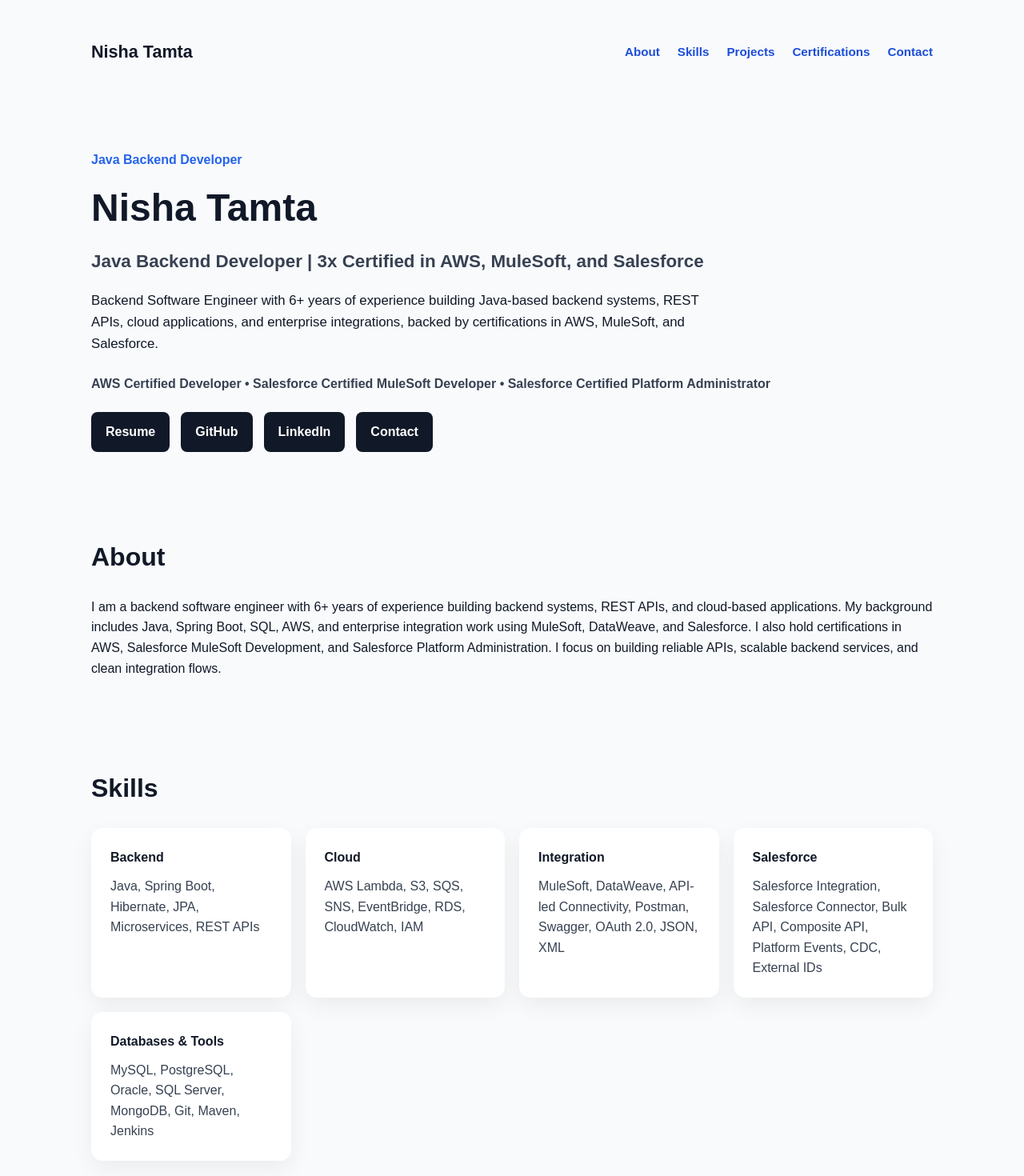
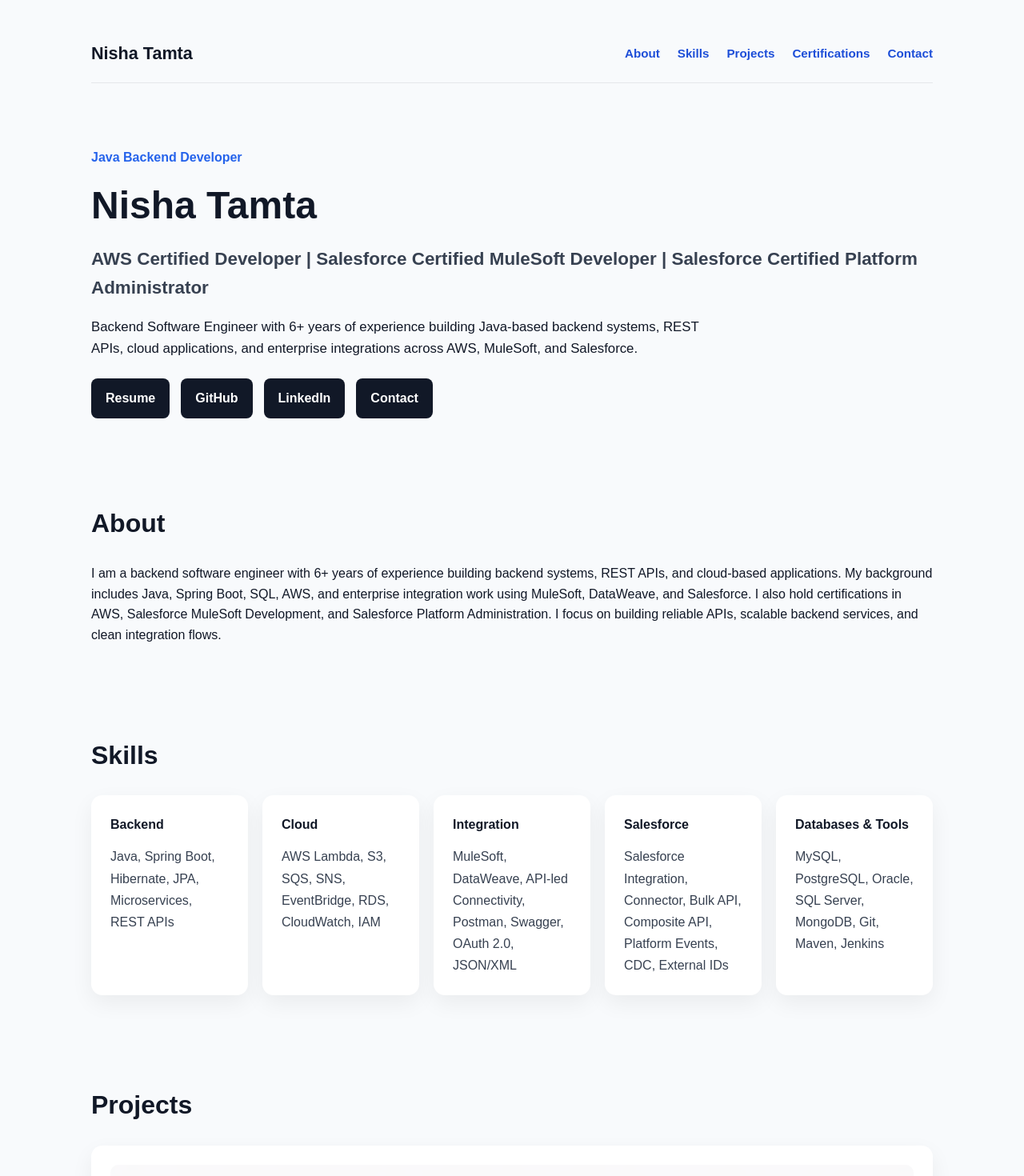
Before and after one commit to nisha-tamta/nisha-portfolio, a React (Vite) app: page / in a window 1280 px wide. Shown: the top 1470 px of the page at 80% size. Built offline with nearby package versions, Linux system fonts and the light colour scheme.

Commit message:
Refine navbar, spacing, and skills layout

```diff
--- a/src/App.jsx
+++ b/src/App.jsx
@@ -17,15 +17,10 @@
       <section className="hero">
         <p className="tag">Java Backend Developer</p>
         <h1>Nisha Tamta</h1>
-        {/* <h2>AWS Certified Developer | Salesforce Certified MuleSoft Developer | Salesforce Certified Platform Administrator</h2> */}
-        <h2>Java Backend Developer | 3x Certified in AWS, MuleSoft, and Salesforce</h2>
+        <h2>AWS Certified Developer | Salesforce Certified MuleSoft Developer | Salesforce Certified Platform Administrator</h2>
         <p className="hero-text">
           Backend Software Engineer with 6+ years of experience building Java-based backend systems,
-          REST APIs, cloud applications, and enterprise integrations, backed by certifications in AWS,
-          MuleSoft, and Salesforce.
-        </p>
-        <p className="cert-summary">
-          AWS Certified Developer • Salesforce Certified MuleSoft Developer • Salesforce Certified Platform Administrator
+          REST APIs, cloud applications, and enterprise integrations across AWS, MuleSoft, and Salesforce.
         </p>
         <div className="hero-buttons">
           <a href="/resume.pdf" target="_blank" rel="noreferrer">Resume</a>
@@ -49,7 +44,7 @@
 
       <section id="skills" className="section">
         <h3>Skills</h3>
-        <div className="grid">
+        <div className="skills-grid">
           <div className="card">
             <h4>Backend</h4>
             <p>Java, Spring Boot, Hibernate, JPA, Microservices, REST APIs</p>
@@ -62,12 +57,12 @@
 
           <div className="card">
             <h4>Integration</h4>
-            <p>MuleSoft, DataWeave, API-led Connectivity, Postman, Swagger, OAuth 2.0, JSON, XML</p>
+            <p>MuleSoft, DataWeave, API-led Connectivity, Postman, Swagger, OAuth 2.0, JSON/XML</p>
           </div>
 
           <div className="card">
             <h4>Salesforce</h4>
-            <p>Salesforce Integration, Salesforce Connector, Bulk API, Composite API, Platform Events, CDC, External IDs</p>
+            <p>Salesforce Integration, Connector, Bulk API, Composite API, Platform Events, CDC, External IDs</p>
           </div>
 
           <div className="card">
--- a/src/index.css
+++ b/src/index.css
@@ -19,16 +19,29 @@
 .site {
   max-width: 1100px;
   margin: 0 auto;
-  padding: 24px;
+  padding: 32px 24px 24px;
 }
 
 .navbar {
+  position: sticky;
+  top: 0;
+  z-index: 1000;
   display: flex;
   justify-content: space-between;
   align-items: center;
-  padding: 24px 0;
+  padding: 18px 0;
   flex-wrap: wrap;
   gap: 16px;
+  background: #f8fafc;
+  border-bottom: 1px solid #e5e7eb;
+}
+
+html {
+  scroll-behavior: smooth;
+}
+
+section {
+  scroll-margin-top: 90px;
 }
 
 .navbar nav {
@@ -90,10 +103,42 @@
   font-weight: 600;
 }
 
-.cert-summary {
-  margin-bottom: 22px;
+.skills-grid {
+  display: grid;
+  grid-template-columns: repeat(5, minmax(0, 1fr));
+  gap: 18px;
+  align-items: stretch;
+}
+
+.skills-grid .card {
+  min-height: 210px;
+}
+
+.skills-grid .card h4 {
+  margin-bottom: 14px;
+}
+
+.skills-grid .card p {
   color: #374151;
-  font-weight: 600;
+  line-height: 1.7;
+}
+
+@media (max-width: 1100px) {
+  .skills-grid {
+    grid-template-columns: repeat(3, minmax(0, 1fr));
+  }
+}
+
+@media (max-width: 768px) {
+  .skills-grid {
+    grid-template-columns: repeat(2, minmax(0, 1fr));
+  }
+}
+
+@media (max-width: 520px) {
+  .skills-grid {
+    grid-template-columns: 1fr;
+  }
 }
 
 .section {
```
